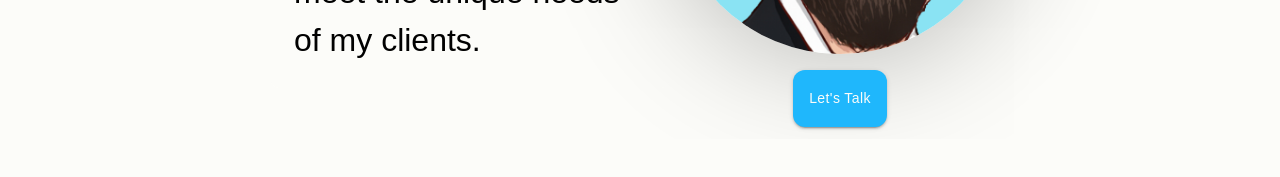
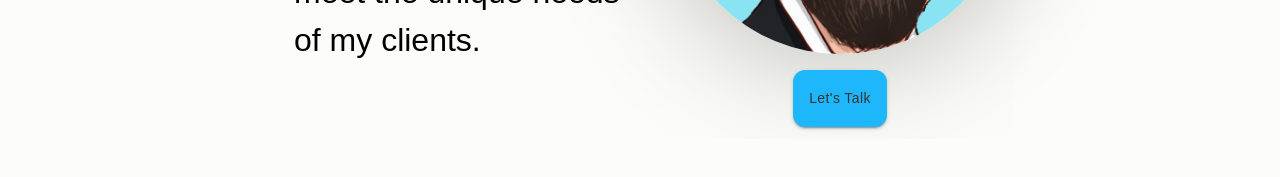
Before and after one commit to Angster770/DeveloperPortfolio, a React (Create React App) app: page / in a window 1280 px wide. Shown: the part 550-727 px from the top of the page. Built offline with nearby package versions, Linux system fonts and the light colour scheme; a web font is replaced by a local one.

Commit message:
recolored fonts on main

```diff
--- a/src/LandingPage/MainPage.tsx
+++ b/src/LandingPage/MainPage.tsx
@@ -61,7 +61,7 @@ const IntroGrid = styled(Grid)`
 
   /* Small screens */
   @media (max-width: 37.5rem) {
-    height: 100vh;
+    // height: 100vh;
     flex-direction: column;
   }
   /* Medium screens */
@@ -196,7 +196,7 @@ const IntroSection = () => {
               style={{
                 marginTop: "1rem",
                 backgroundColor: "#1FB7FC",
-                color: "#fcfcf9",
+                color: "#333333",
                 borderRadius: "12px",
                 textTransform: "none",
                 fontFamily: "'VTCSundaykomixcaps', sans-serif",
```
